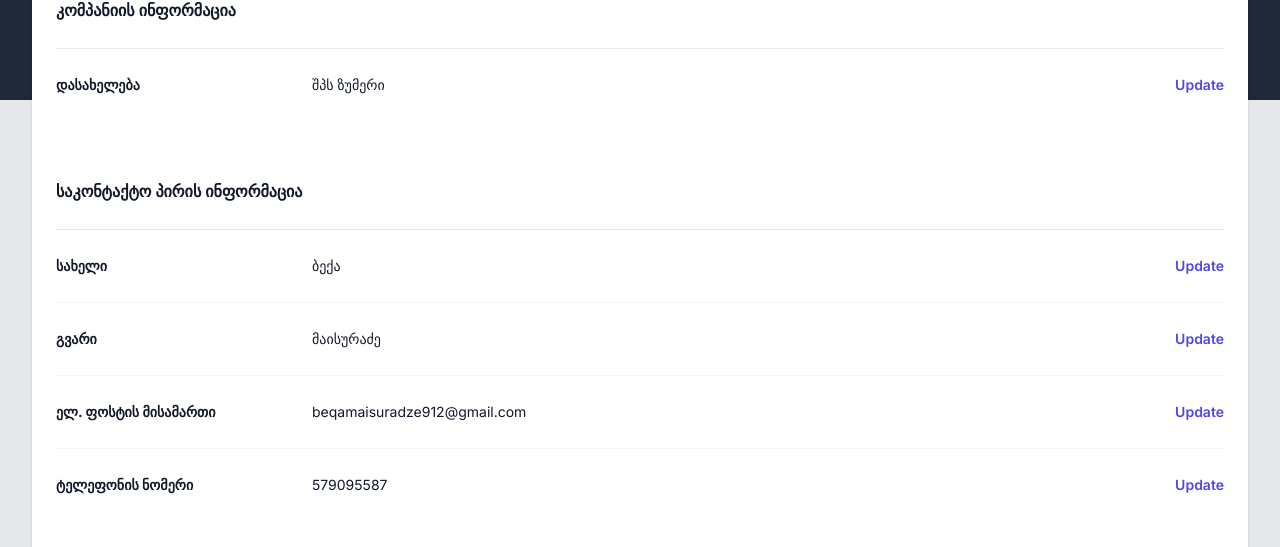
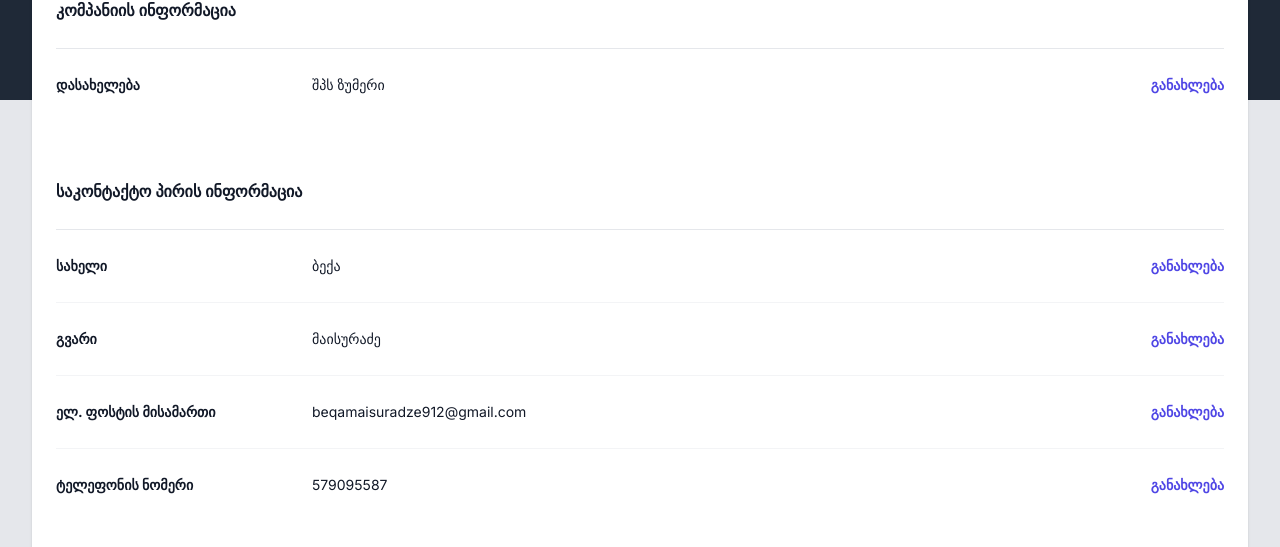
Before and after one commit to bitoid/b2b-delivery-front, a Next.js app: page /profile in a window 1280 px wide. Shown: the part 209-756 px from the top of the page. Built offline with nearby package versions, Linux system fonts and the light colour scheme.

Commit message:
fix translation

```diff
--- a/app/(panel)/profile/page.tsx
+++ b/app/(panel)/profile/page.tsx
@@ -25,7 +25,7 @@ export default function ProfilePage() {
                 type="button"
                 className="font-semibold text-indigo-600 hover:text-indigo-500"
               >
-                Update
+                განახლება
               </button>
             </dd>
           </div>
@@ -48,7 +48,7 @@ export default function ProfilePage() {
                 type="button"
                 className="font-semibold text-indigo-600 hover:text-indigo-500"
               >
-                Update
+                განახლება
               </button>
             </dd>
           </div>
@@ -64,7 +64,7 @@ export default function ProfilePage() {
                   type="button"
                   className="font-semibold text-indigo-600 hover:text-indigo-500"
                 >
-                  Update
+                  განახლება
                 </button>
               </dd>
             </div>
@@ -82,7 +82,7 @@ export default function ProfilePage() {
                     type="button"
                     className="font-semibold text-indigo-600 hover:text-indigo-500"
                   >
-                    Update
+                    განახლება
                   </button>
                 </dd>
               </div>
@@ -97,7 +97,7 @@ export default function ProfilePage() {
                       type="button"
                       className="font-semibold text-indigo-600 hover:text-indigo-500"
                     >
-                      Update
+                      განახლება
                     </button>
                   </dd>
                 </div>
--- a/components/OrderDetails.tsx
+++ b/components/OrderDetails.tsx
@@ -20,9 +20,9 @@ export default function OrderDetails({ order }: { order: ClientOrderType }) {
               <span className="ml-4 flex-shrink-0">
                 <button
                   type="button"
-                  className="rounded-md bg-white font-medium text-indigo-600 hover:text-indigo-500"
+                  className="rounded-md bg-white font-bold text-indigo-600 hover:text-indigo-500"
                 >
-                  შეცვლა
+                  განახლება
                 </button>
               </span>
             </dd>
@@ -36,9 +36,9 @@ export default function OrderDetails({ order }: { order: ClientOrderType }) {
               <span className="ml-4 flex-shrink-0">
                 <button
                   type="button"
-                  className="rounded-md bg-white font-medium text-indigo-600 hover:text-indigo-500"
+                  className="rounded-md bg-white font-bold text-indigo-600 hover:text-indigo-500"
                 >
-                  შეცვლა
+                  განახლება
                 </button>
               </span>
             </dd>
@@ -52,9 +52,9 @@ export default function OrderDetails({ order }: { order: ClientOrderType }) {
               <span className="ml-4 flex-shrink-0">
                 <button
                   type="button"
-                  className="rounded-md bg-white font-medium text-indigo-600 hover:text-indigo-500"
+                  className="rounded-md bg-white font-bold text-indigo-600 hover:text-indigo-500"
                 >
-                  შეცვლა
+                  განახლება
                 </button>
               </span>
             </dd>
@@ -68,9 +68,9 @@ export default function OrderDetails({ order }: { order: ClientOrderType }) {
               <span className="ml-4 flex-shrink-0">
                 <button
                   type="button"
-                  className="rounded-md bg-white font-medium text-indigo-600 hover:text-indigo-500"
+                  className="rounded-md bg-white font-bold text-indigo-600 hover:text-indigo-500"
                 >
-                  შეცვლა
+                  განახლება
                 </button>
               </span>
             </dd>
@@ -84,9 +84,9 @@ export default function OrderDetails({ order }: { order: ClientOrderType }) {
               <span className="ml-4 flex-shrink-0">
                 <button
                   type="button"
-                  className="rounded-md bg-white font-medium text-indigo-600 hover:text-indigo-500"
+                  className="rounded-md bg-white font-bold text-indigo-600 hover:text-indigo-500"
                 >
-                  შეცვლა
+                  განახლება
                 </button>
               </span>
             </dd>
```
